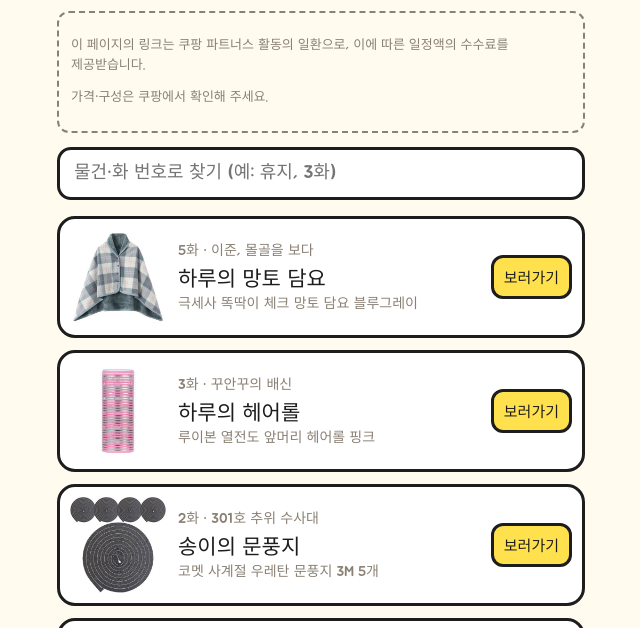
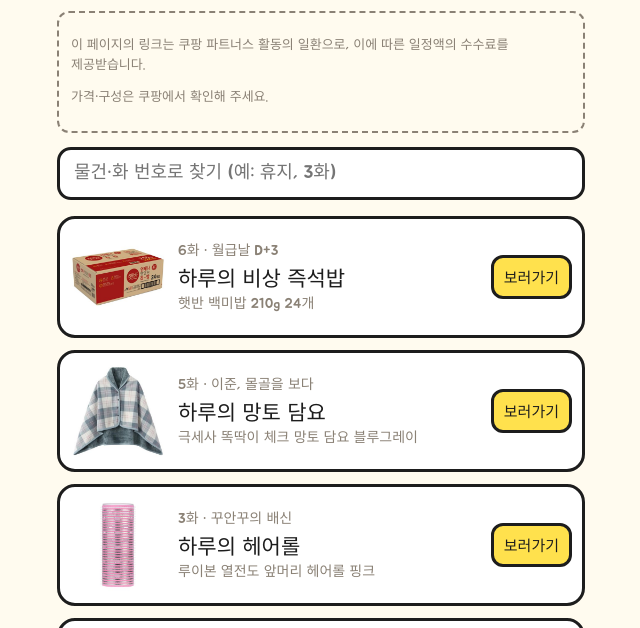
Before and after one commit to rocodrama/harusari-links, a plain HTML site: page index.html in a window 1280 px wide. Shown: the part 102-730 px from the top of the page, without its empty margins (319-959 px from the left). Drawn offline with Linux system fonts and the light colour scheme.

Commit message:
6화 즉석밥 추가

```diff
--- a/index.html
+++ b/index.html
@@ -24,6 +24,7 @@
 <div class="notice"><p>이 페이지의 링크는 쿠팡 파트너스 활동의 일환으로, 이에 따른 일정액의 수수료를 제공받습니다.</p><p>가격·구성은 쿠팡에서 확인해 주세요.</p></div>
 <input id="q" type="search" placeholder="물건·화 번호로 찾기 (예: 휴지, 3화)" aria-label="검색">
 <div id="list">
+<a class="card" href="https://link.coupang.com/a/hn1X8ODMoS" target="_blank" rel="sponsored noopener" data-k="6화월급날d+3하루의비상즉석밥햇반백미밥210g24개즉석밥"><img src="img/ep6.jpg" alt="하루의 비상 즉석밥" loading="lazy"><div class="meta"><div class="ep">6화 · 월급날 D+3</div><div class="item">하루의 비상 즉석밥</div><div class="prod">햇반 백미밥 210g 24개</div></div><span class="go">보러가기</span></a>
 <a class="card" href="https://link.coupang.com/a/hnTtWZdGrk" target="_blank" rel="sponsored noopener" data-k="5화이준,몰골을보다하루의망토담요극세사똑딱이체크망토담요블루그레이담요"><img src="img/ep5.jpg" alt="하루의 망토 담요" loading="lazy"><div class="meta"><div class="ep">5화 · 이준, 몰골을 보다</div><div class="item">하루의 망토 담요</div><div class="prod">극세사 똑딱이 체크 망토 담요 블루그레이</div></div><span class="go">보러가기</span></a>
 <a class="card" href="https://link.coupang.com/a/hnvju4JMxU" target="_blank" rel="sponsored noopener" data-k="3화꾸안꾸의배신하루의헤어롤루이본열전도앞머리헤어롤핑크헤어롤"><img src="img/ep3.jpg" alt="하루의 헤어롤" loading="lazy"><div class="meta"><div class="ep">3화 · 꾸안꾸의 배신</div><div class="item">하루의 헤어롤</div><div class="prod">루이본 열전도 앞머리 헤어롤 핑크</div></div><span class="go">보러가기</span></a>
 <a class="card" href="https://link.coupang.com/a/hmPuvzrz0C" target="_blank" rel="sponsored noopener" data-k="2화301호추위수사대송이의문풍지코멧사계절우레탄문풍지3m5개문풍지"><img src="img/ep2.jpg" alt="송이의 문풍지" loading="lazy"><div class="meta"><div class="ep">2화 · 301호 추위 수사대</div><div class="item">송이의 문풍지</div><div class="prod">코멧 사계절 우레탄 문풍지 3M 5개</div></div><span class="go">보러가기</span></a>
```
Also changed, not shown: img/ep6.jpg (added).
